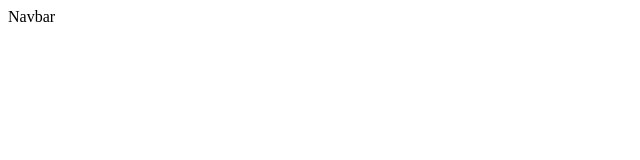
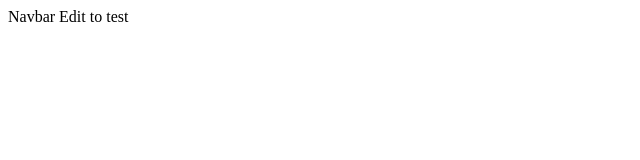
Before and after one commit to prashant07102002/Health_Heaven_Client, a React (Create React App) app: page / in a window 1280 px wide. Shown: the top 160 px of the page, without its empty margins (0-640 px from the left). Built offline with nearby package versions, Linux system fonts and the light colour scheme.

Commit message:
first navbar edits

```diff
--- a/src/components/Navbar.jsx
+++ b/src/components/Navbar.jsx
@@ -2,7 +2,9 @@ import React from 'react'
 
 const Navbar = () => {
   return (
-    <div>Navbar</div>
+    <div>
+      Navbar Edit to test
+    </div>
   )
 }
 
```
